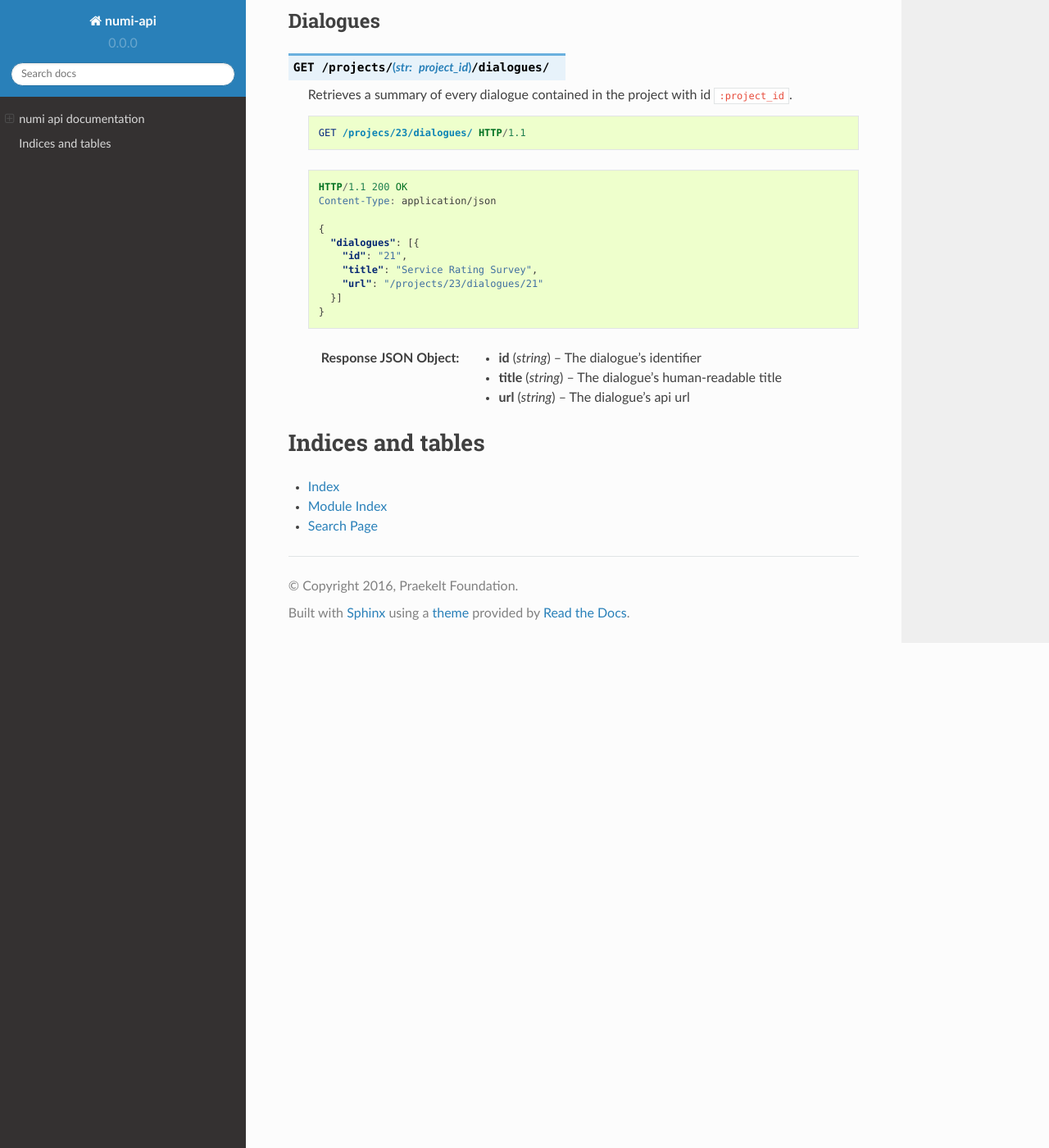
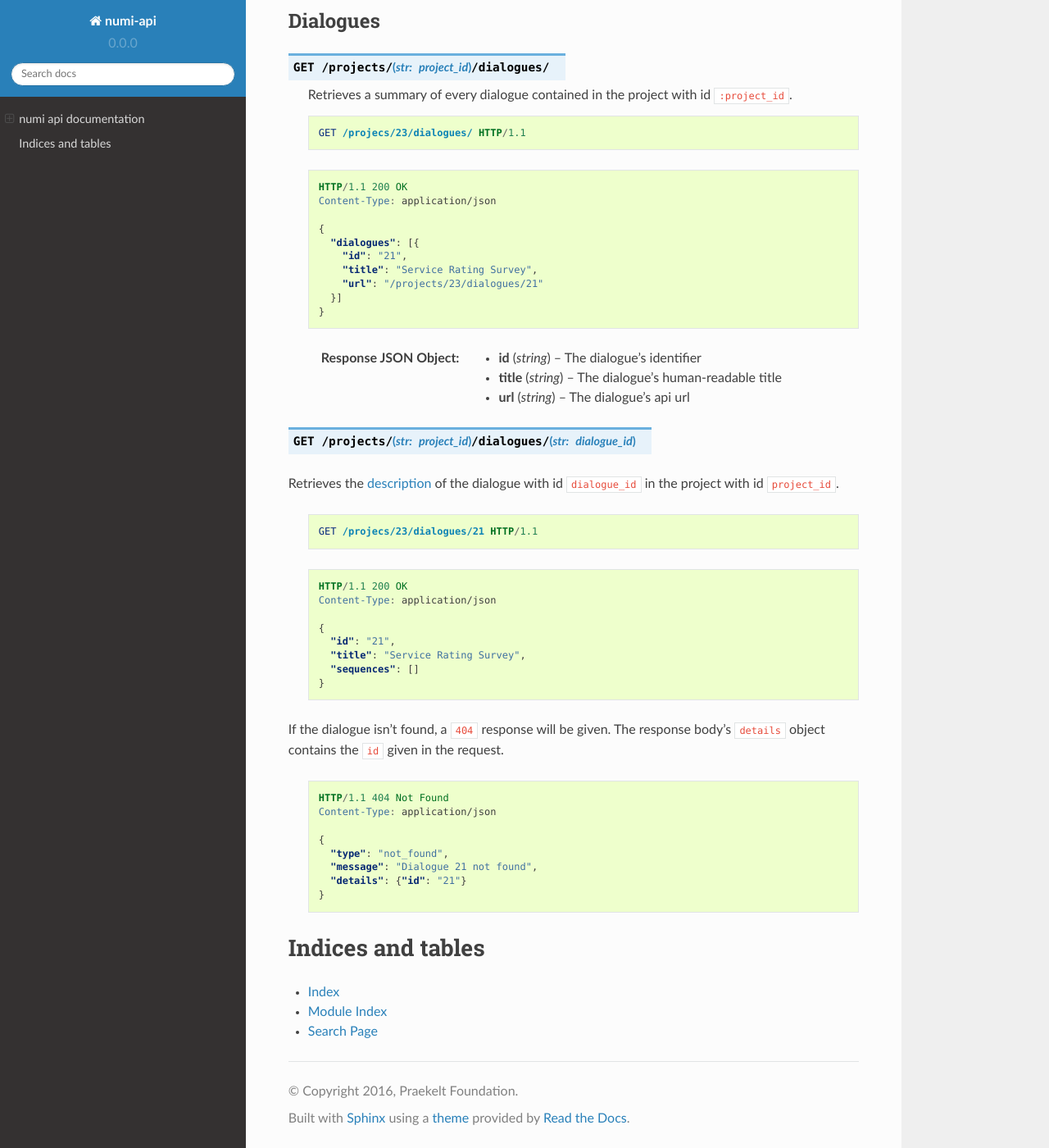
Before and after one commit to praekelt/numi-api, a Sphinx documentation site: the page built from docs/index.rst, in a window 1280 px wide and 1400 px high, scrolled down 3624 px. Shown: the whole window at 82% size. Built offline with Sphinx 7.4.7 and the Read the Docs theme 2.0.0, drawn with Linux system fonts in a browser that asks for light colours.

Commit message:
Add endpoint for reading dialogue data

```diff
--- a/docs/index.rst
+++ b/docs/index.rst
@@ -223,6 +223,40 @@ Dialogues
   :>json string url: The dialogue's api url
 
 
+.. http:get:: /projects/(str:project_id)/dialogues/(str:dialogue_id)
+
+Retrieves the :ref:`description <data-dialogues>` of the dialogue with id ``dialogue_id`` in the project with id ``project_id``.
+
+  .. sourcecode:: http
+
+      GET /projecs/23/dialogues/21 HTTP/1.1
+
+  .. sourcecode:: http
+
+     HTTP/1.1 200 OK
+     Content-Type: application/json
+
+     {
+       "id": "21",
+       "title": "Service Rating Survey",
+       "sequences": []
+     }
+
+
+If the dialogue isn't found, a ``404`` response will be given. The response body's ``details`` object contains the ``id`` given in the request.
+
+  .. sourcecode:: http
+
+     HTTP/1.1 404 Not Found
+     Content-Type: application/json
+
+     {
+       "type": "not_found",
+       "message": "Dialogue 21 not found",
+       "details": {"id": "21"}
+     }
+
+
 Indices and tables
 ==================
 
```
